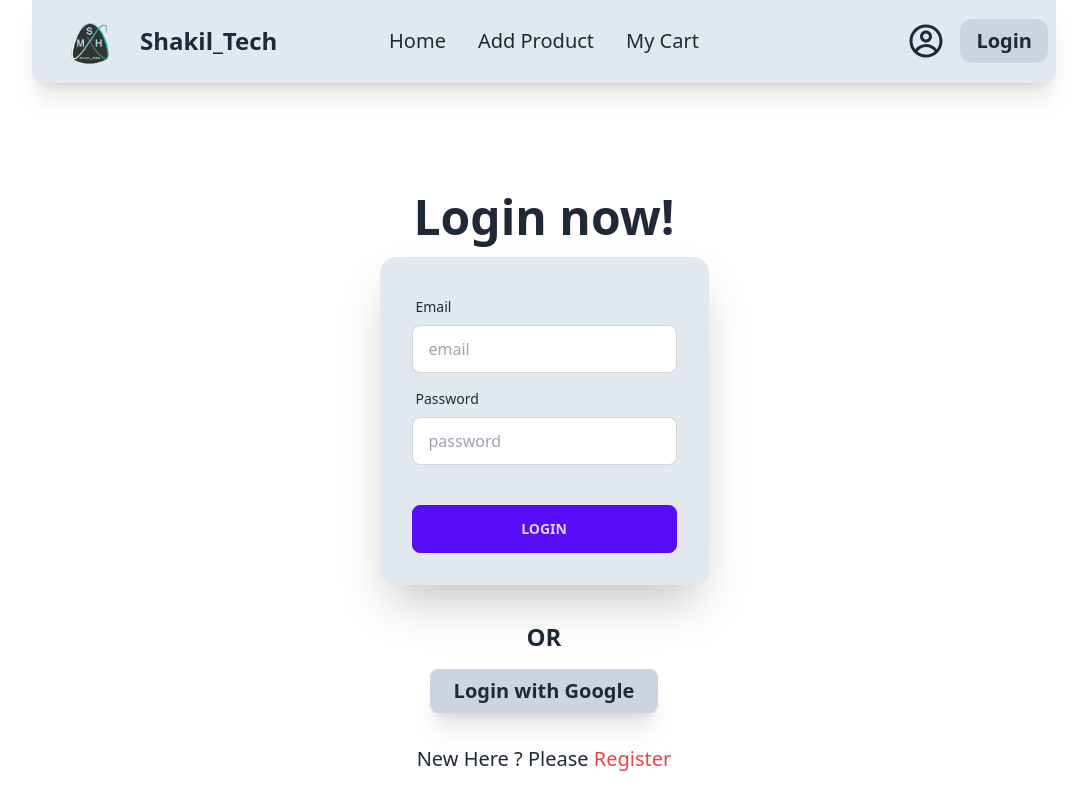
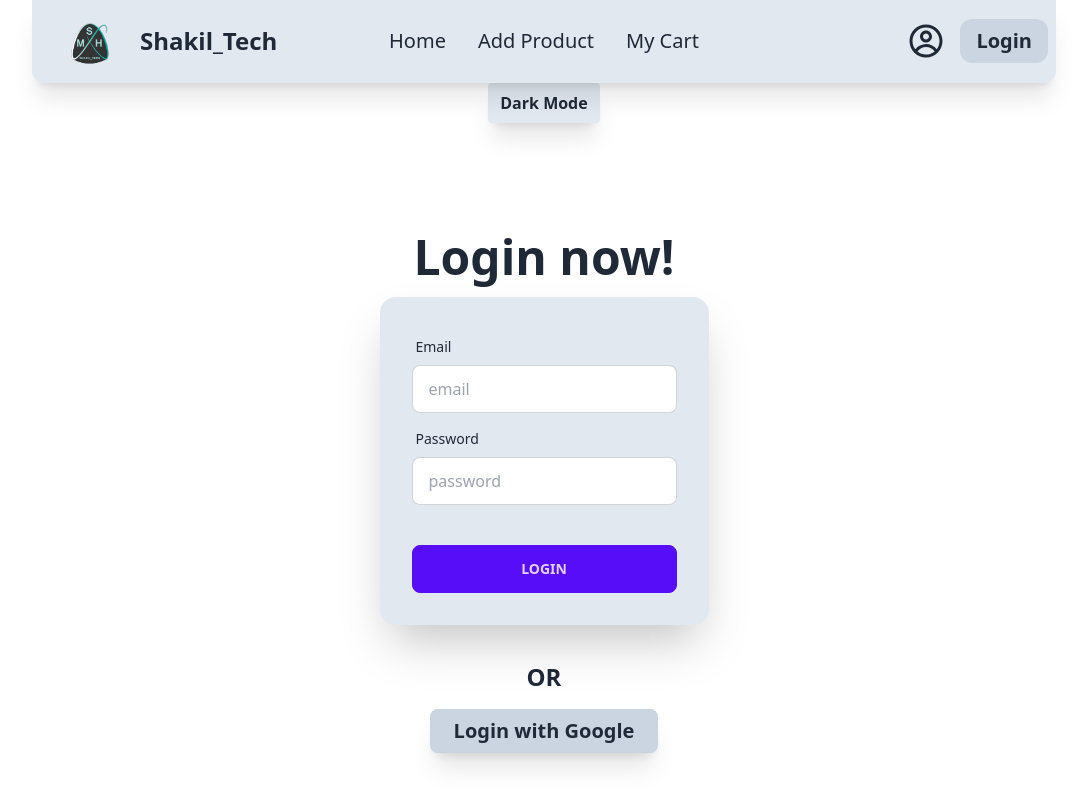
Before and after one commit to Md-ShakilHossain/shakil-tech, a React (Vite) app: page /login in a window 1280 px wide. Shown: the top 789 px of the page, without its empty margins (96-1183 px from the left). Built offline with nearby package versions, Linux system fonts and the light colour scheme; no server answers.

Commit message:
added theme toggle button

```diff
--- a/src/Layout/Root.jsx
+++ b/src/Layout/Root.jsx
@@ -1,12 +1,14 @@
 import { Outlet } from "react-router-dom";
 import Navbar from "../Shared/Navbar/Navbar";
 import Footer from "../Shared/Footer/Footer";
+import Mood from "../Mood/Mood";
 
 
 const Root = () => {
     return (
         <div>
             <Navbar></Navbar>
+            <Mood></Mood>
             <Outlet></Outlet>
             <Footer></Footer>
         </div>
--- /dev/null
+++ b/src/Mood/Mood.jsx
@@ -0,0 +1,31 @@
+import { useState } from "react";
+
+const Mood = () => {
+
+    const [isDarkMode, setIsDarkMode] = useState(false);
+
+    if (isDarkMode) {
+        document.querySelector("body").setAttribute("data-theme", "dark");
+    } else {
+        document.querySelector("body").setAttribute("data-theme", "light");
+    }
+
+    const toggleTheme = () => {
+        setIsDarkMode(!isDarkMode);
+    };
+
+    return (
+        <div>
+            <div className={`${isDarkMode ? 'dark' : ''} flex justify-center`}>
+                <button
+                    onClick={toggleTheme}
+                    className="font-bold bg-slate-200 rounded px-3 py-2 shadow-xl"
+                >
+                    {isDarkMode ? 'Light Mode' : 'Dark Mode'}
+                </button>
+            </div>
+        </div>
+    );
+};
+
+export default Mood;
--- a/src/Pages/Home/Home.jsx
+++ b/src/Pages/Home/Home.jsx
@@ -1,3 +1,4 @@
+
 import Banner from "./Banner/Banner";
 import Brands from "./BrandsCard/Brands";
 import Conditions from "./OfferConditions/Conditions";
@@ -5,6 +6,7 @@ import Features from "./SpecialFeatures/Features";
 
 
 const Home = () => {
+
     return (
         <div>
             <Banner></Banner>
```
